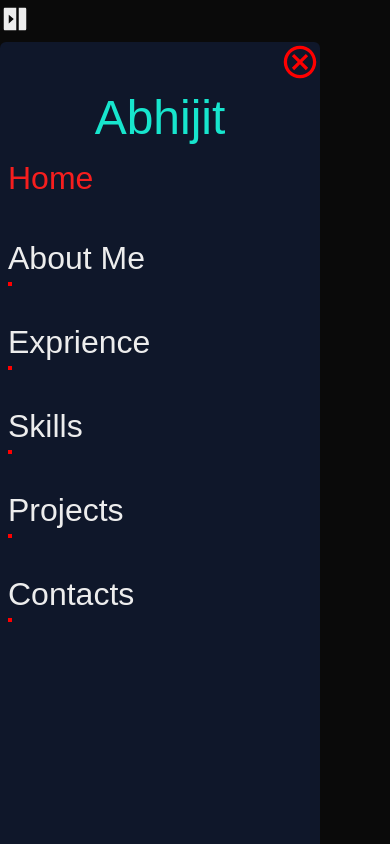
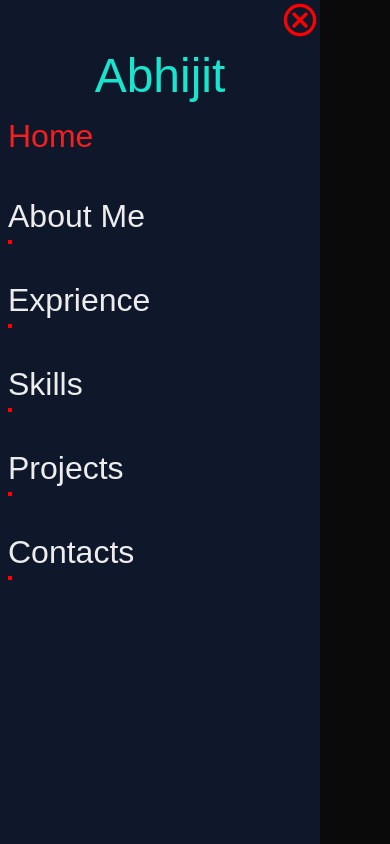
Before and after one commit to abhijit84842/Abhijit_Portfolio, a Next.js app: page / in a window 390 px wide. Both pictures are taken after a click on the icon 15 px from the left and 19 px from the top of the page. Shown: the top 844 px of the page. Built offline with nearby package versions, Linux system fonts and the light colour scheme.

Commit message:
all done

```diff
--- a/app/components/MenuBar/MenuBar.js
+++ b/app/components/MenuBar/MenuBar.js
@@ -2,7 +2,7 @@
 import React, { useState } from "react";
 import NavBar from "../NavBar/Nav";
 import SideBar from "../SideBar/SideBar";
-import { RiSidebarUnfoldFill } from "react-icons/ri";
+import { ImMenu } from "react-icons/im";
 
 const MenuBar = () => {
   const [showSidebar, setShowSidebar] = useState(false);
@@ -16,8 +16,8 @@ const MenuBar = () => {
 
   return (
     <div>
-      <div className=" mt-1 sm:hidden">
-        <RiSidebarUnfoldFill size={30} onClick={() => ViewSidebar()} />
+      <div className="fixed lg:hidden">
+        <ImMenu size={40} onClick={() => ViewSidebar()}  className="z-40"/>
       </div>
 
       {showSidebar && <SideBar CloseSidebar={CloseSidebar} />}
--- a/app/components/SideBar/SideBar.js
+++ b/app/components/SideBar/SideBar.js
@@ -15,7 +15,7 @@ const SideBar = ({ CloseSidebar }) => {
     });
   });
   return (
-    <div className="main-container bg-slate-900 w-[20rem] h-[100vh] mt-2 rounded-md">
+    <div className="main-container bg-slate-900 w-[20rem] h-[100vh]   fixed z-40">
       <div className="flex justify-end ">
         <IoMdCloseCircleOutline color="red" size={40} onClick={CloseSidebar} />
       </div>
--- a/app/page.js
+++ b/app/page.js
@@ -11,6 +11,7 @@ const Home = () => {
     <div className="main-container">
       <div className="sub-container">
         <MenuBar />
+
         <IntroSection />
         <AboutMe />
         <Experience />
```
